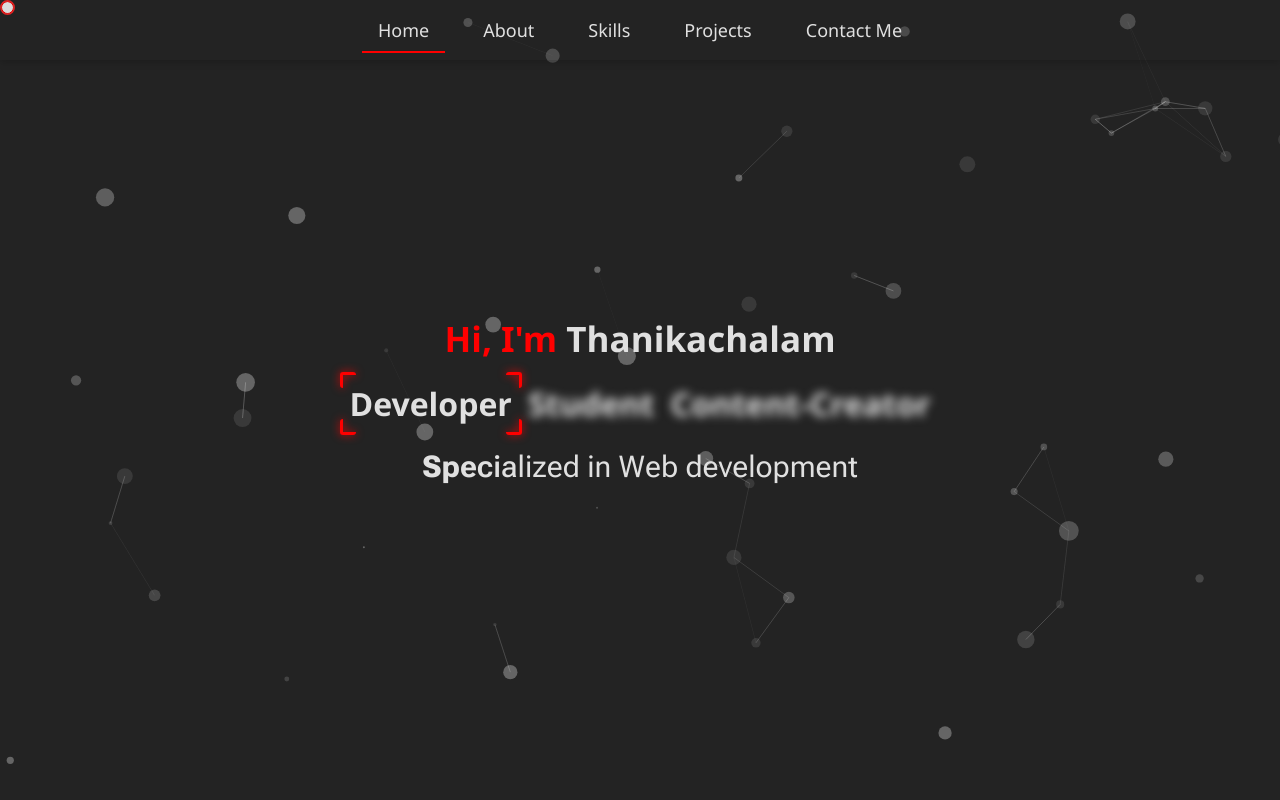
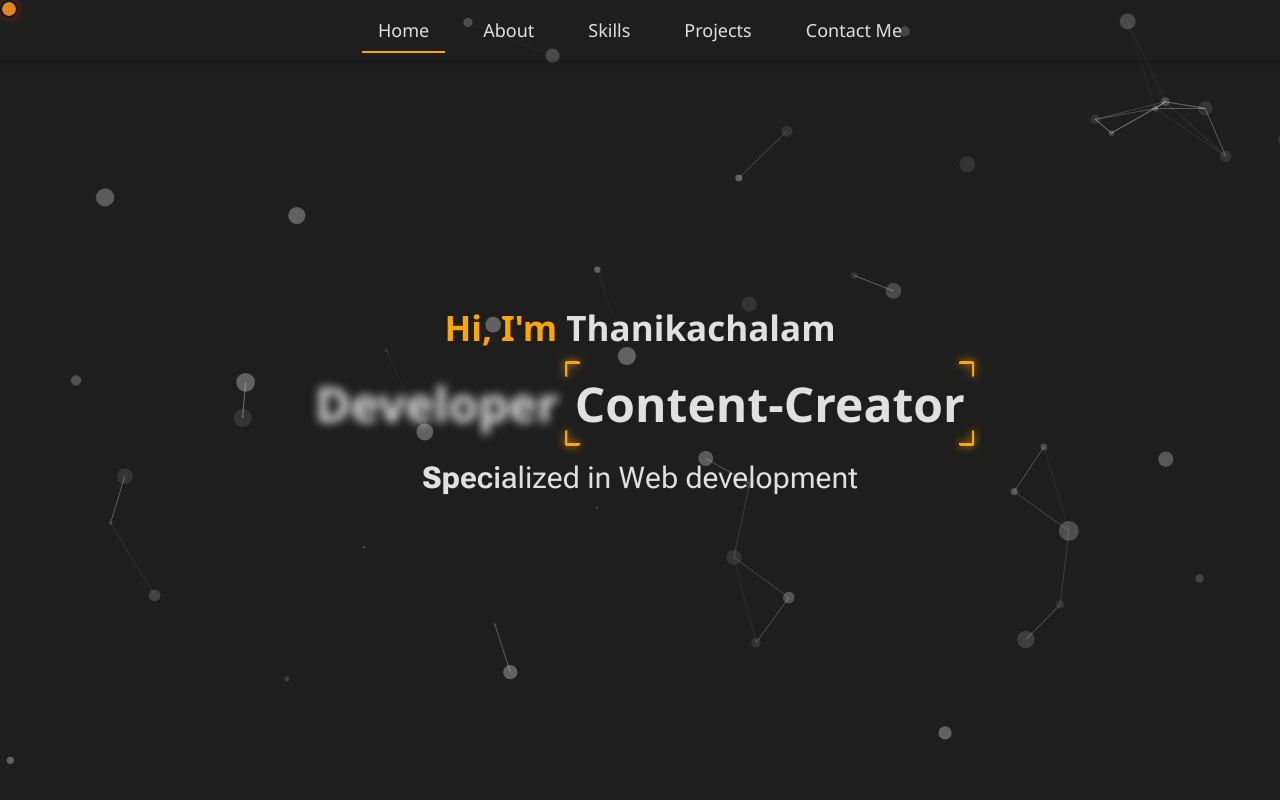
Before and after one commit to Thanikachalam1/Portfolio, a React (Vite) app: page / in a window 1280 px wide. Built offline with nearby package versions, Linux system fonts and the light colour scheme.

Commit message:
home page has completed

```diff
--- a/src/Animations/TrueFocus.css
+++ b/src/Animations/TrueFocus.css
@@ -10,7 +10,7 @@
   /* Words */
   .focus-word {
     position: relative;
-    font-size: 2rem;
+    font-size: 3rem;
     font-weight: 900;
     cursor: none;
     transition:
@@ -68,3 +68,10 @@
     border-left: none;
     border-top: none;
   }
+
+
+  @media (max-width : 768px){
+    .focus-word{
+      font-size: 1.5rem;
+   }
+  }
--- a/src/Background/background.jsx
+++ b/src/Background/background.jsx
@@ -15,7 +15,7 @@ const ParticlesBackground = () => {
       "color": {
         "value": "#343434"
       },
-      "opacity": 0.5
+      "opacity": 0.4
     },
     "fullScreen": {
       "enable": true,
@@ -39,7 +39,7 @@ const ParticlesBackground = () => {
           "links": { "opacity": 0.1 }
         },
         "push": {
-          "quantity": 4
+          "quantity": 5
         }
       }
     },
@@ -49,7 +49,7 @@ const ParticlesBackground = () => {
         "color": { "value": "#ffffff" },
         "distance": 100,
         "enable": true,
-        "opacity": 0.2,
+        "opacity": 0.3,
         "width": 1
       },
       "move": {
--- a/src/Home/Header/header.css
+++ b/src/Home/Header/header.css
@@ -1,4 +1,3 @@
-/* Base styles */
 * {
   margin: 0;
   padding: 0;
@@ -10,11 +9,13 @@ body, html {
   font-family: 'Segoe UI', sans-serif;
   background-color: #121212; /* Dark background */
   color: #E0E0E0; /* Light gray text */
+  cursor: none;
 }
 
-/* Header Container */
+
 .HeaderContainer {
   position: fixed;
+  cursor: none;
   top: 0;
   left: 0;
   right: 0;
@@ -27,22 +28,22 @@ body, html {
   z-index: 999;
 }
 
-/* Navigation section */
+
 .nav-section {
   display: flex;
   align-items: center;
   transition: all 0.3s ease-in-out;
-
+  cursor: none;
 }
 
 .nav-section ul {
   display: flex;
   gap: 22px;
   list-style: none;
-
+  cursor: none;
 }
 
-/* Navigation button with underline animation */
+
 .nav-button {
   position: relative;
   background: none;
@@ -53,7 +54,6 @@ body, html {
   border-radius: 10px;
   transition: all 0.3s ease;
   text-decoration: none;
-  cursor: pointer;
   overflow: hidden;
   padding-bottom: 15px;
   font-size: 18px;
@@ -66,7 +66,7 @@ body, html {
   bottom: 4px;
   width: 0%;
   height: 2px;
-  background-color: red;
+  background-color: #FFA500;
   transition: width 0.3s ease;
 }
 
@@ -78,9 +78,10 @@ body, html {
 .nav-button:hover {
   color: #ffffff;
   transform: translateY(-2px) scale(1.05);
+  cursor: none;
 }
 
-/* Hamburger menu */
+
 .hamburger {
   display: none;
   width: 28px;
@@ -88,14 +89,14 @@ body, html {
   position: relative;
   transition: all 0.4s ease;
   z-index: 200;
-  cursor: pointer;
+
 }
 
 .hamburger span {
   position: absolute;
   height: 3px;
   width: 100%;
-  background-color: red;
+  background-color: #FFA500;
   left: 0;
   border-radius: 2px;
   transition: all 0.4s ease;
@@ -119,7 +120,7 @@ body, html {
   top: 9px;
 }
 
-/* Responsive Styles */
+
 @media (max-width: 768px) {
   .hamburger {
     display: block;
@@ -150,7 +151,7 @@ body, html {
 
   .nav-section.active {
     opacity: 1;
-    pointer-events: auto;
+
     transform: translateY(0);
 
   }
@@ -175,13 +176,17 @@ body, html {
   }
 
   .nav-button:hover {
-    background-color: red;
+    background-color: #FFA500;
     color: #ffffff;
   }
 }
 
-/* Content spacing */
+
 .main-content {
   margin-top: 74px;
   padding: 21px;
 }
+
+*, *::before, *::after {
+  cursor: none !important;
+}
--- a/src/Home/home.css
+++ b/src/Home/home.css
@@ -21,7 +21,7 @@
 }
 
 .hi{
-    color: red;
+    color: #FFA500;
 }
 
 
--- a/src/Home/home.jsx
+++ b/src/Home/home.jsx
@@ -16,10 +16,10 @@ const containerRef = useRef(null);
         <h1 className="name"><span className="hi">Hi, I'm </span>Thanikachalam</h1>
           <div className="roles">
             <TrueFocus
-              sentence="Developer Student Content-Creator"
+              sentence="Developer Content-Creator"
               manualMode={false}
               blurAmount={5}
-              borderColor="red"
+              borderColor="#FFA500"
               animationDuration={0.5}
               pauseBetweenAnimations={1}
             />
--- a/src/LazyCursor/LazyCursor.css
+++ b/src/LazyCursor/LazyCursor.css
@@ -1,22 +1,26 @@
+/* Hide the default cursor */
+body {
+  cursor: none;
+}
+
+/* Custom lazy cursor */
 .lazy-cursor {
+  width: 18px;
+  height: 18px;
+  background-color:#FFA500;
+  border: 2px solid black;
+  border-radius: 50%;
   position: fixed;
   top: 0;
   left: 0;
-    width: 15px;
-    height: 15px;
-    background-color: white;
-    border: 2px solid red;
-    border-radius: 50%;
   pointer-events: none;
-    z-index: 99999999;
-    transform: translate3d(0, 0, 0);
-    transition: background-color 0.2s ease;
+  z-index: 9999;
   mix-blend-mode: difference;
+  transition: background-color 0.3s ease, transform 0.1s ease;
+  box-shadow: 0 0 8px rgba(255, 0, 0, 0.6);
 }
-
-
-@media (max-width : 768px){
-  .lazy-cursor{
-    display: none;
+a:hover ~ .lazy-cursor,
+button:hover ~ .lazy-cursor {
+  transform: scale(1.5);
+  box-shadow: 0 0 12px rgba(255, 0, 0, 0.8);
 }
-}
--- a/src/index.css
+++ b/src/index.css
@@ -3,7 +3,7 @@ body{
     overflow: auto;
     -ms-overflow-style: none;
     scrollbar-width: none;
-    cursor: none;
+    cursor: none !important ;
 }
 
 body::-webkit-scrollbar {
```
Lines whose indentation alone changed are shown as unchanged.
